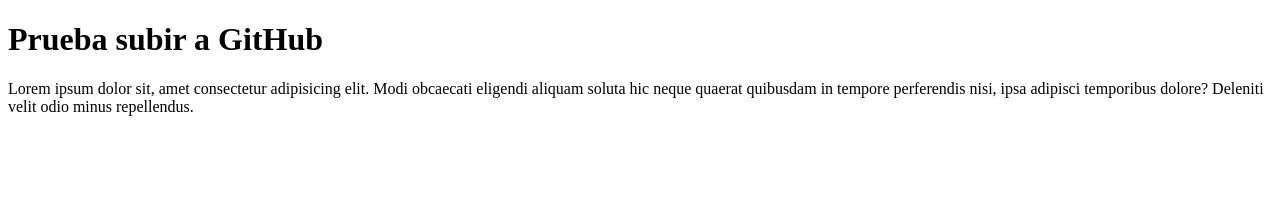
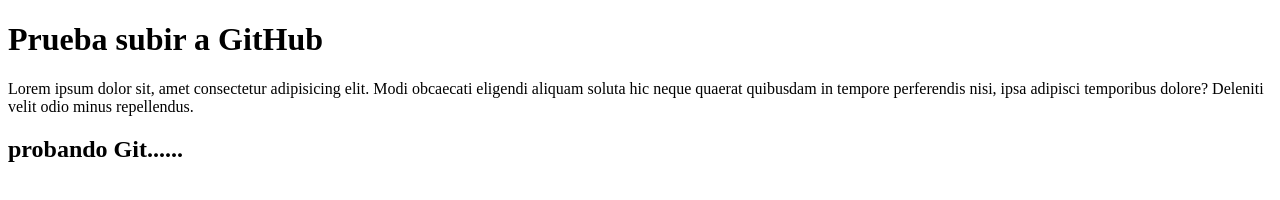
Before and after one commit to martinpave/prueba_github, a plain HTML site: page index.html in a window 1280 px wide. Drawn offline with Linux system fonts and the light colour scheme.

Commit message:
mi primer commit

```diff
--- a/index.html
+++ b/index.html
@@ -13,5 +13,6 @@
 
     Lorem ipsum dolor sit, amet consectetur adipisicing elit. Modi obcaecati eligendi aliquam soluta hic neque quaerat quibusdam in tempore perferendis nisi, ipsa adipisci temporibus dolore? Deleniti velit odio minus repellendus.
 
+    <h2>probando Git......</h2>
 </body>
 </html>
```
